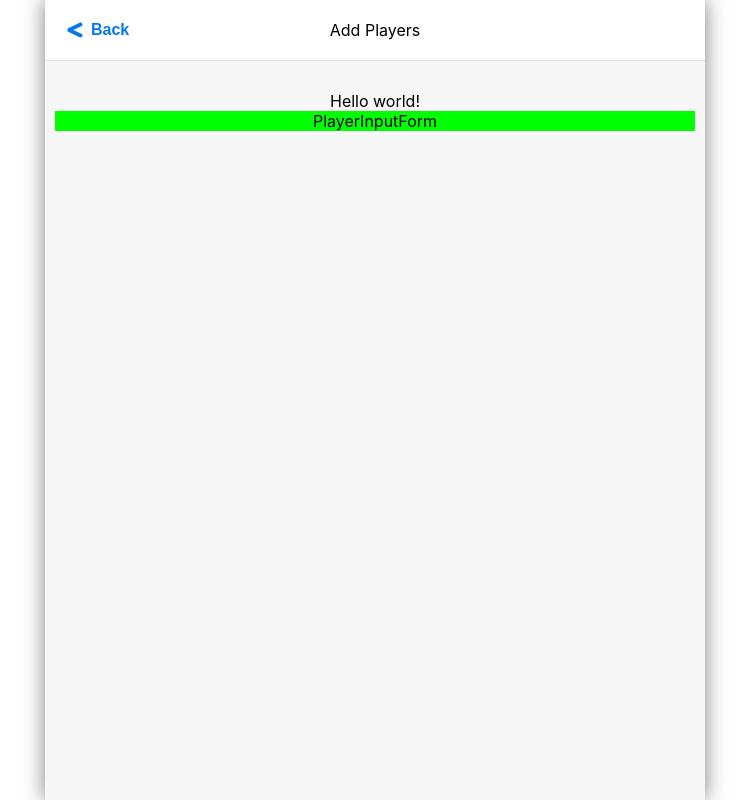
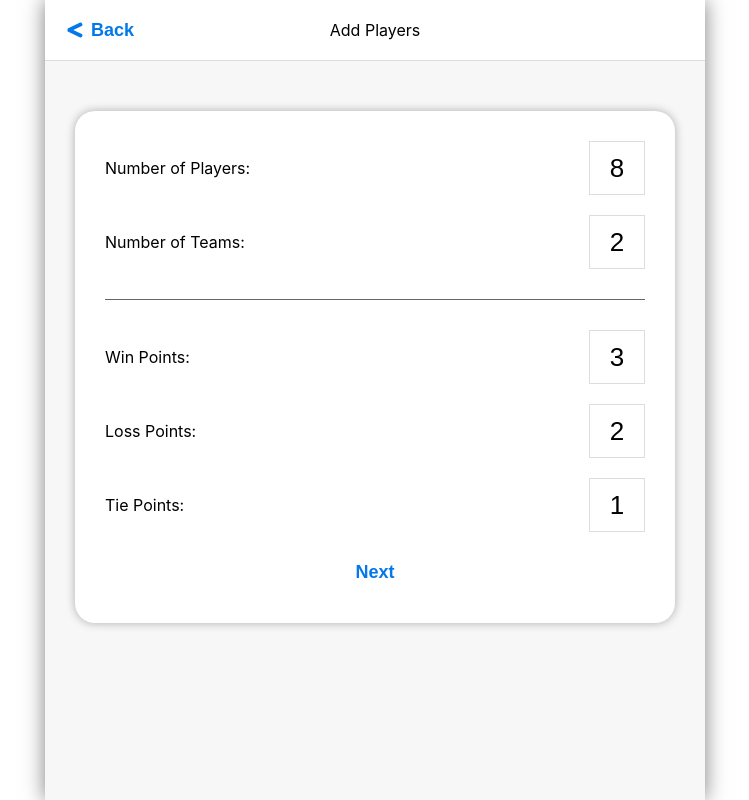
Before and after one commit to christianhalsell/app-street-sports-challenger, a React (Create React App) app: page /inputaddplayers in a window 1280 px wide. Shown: the whole page, without its empty margins (265-1014 px from the left). Built offline with nearby package versions, Linux system fonts and the light colour scheme.

Commit message:
create submit form layout

```diff
--- a/src/components/Button.module.css
+++ b/src/components/Button.module.css
@@ -3,7 +3,7 @@
   border-radius: 20px;
   border-width: 0;
   cursor: pointer;
-  font-size: 1rem;
+  font-size: 1.125rem;
   font-weight: bold;
   margin: 10px;
   padding: 20px;
--- a/src/components/PlayerInputForm.js
+++ b/src/components/PlayerInputForm.js
@@ -1,9 +1,120 @@
-import React from 'react';
+import React, { useState, useEffect } from 'react';
+import Button from '../components/Button';
 
 import styles from './PlayerInputForm.module.css';
 
 const PlayerInputForm = () => {
-  return <div className={styles.playerInputForm}>PlayerInputForm</div>;
+  // Selectors
+
+  // Local State
+  const [numberOfPlayersValue, setNumberOfPlayersValue] = useState(8);
+  const [numberOfTeamsValue, setNumberOfTeamsValue] = useState(2);
+  const [winPointsValue, setWinPointsValue] = useState(3);
+  const [lossPointsValue, setLossPointsValue] = useState(2);
+  const [tiePointsValue, setTiePointsValue] = useState(1);
+
+  // TESTS
+  useEffect(() => {
+    //
+  }, []);
+
+  // Input Handlers
+  const playersInputHandler = (e) => {
+    setNumberOfPlayersValue(e.target.value.replace(/[^0-9]/g, ''));
+  };
+  const teamsInputHandler = (e) => {
+    setNumberOfTeamsValue(e.target.value.replace(/[^0-9]/g, ''));
+  };
+
+  const winPointsInputHandler = (e) => {
+    setWinPointsValue(e.target.value.replace(/[^0-9]/g, ''));
+  };
+
+  const lossPointsInputHandler = (e) => {
+    setLossPointsValue(e.target.value.replace(/[^0-9]/g, ''));
+  };
+
+  const tiePointsInputHandler = (e) => {
+    setTiePointsValue(e.target.value.replace(/[^0-9]/g, ''));
+  };
+
+  return (
+    <div className={styles.playerInputForm}>
+      <form onSubmit={(e) => e.preventDefault()}>
+        {/* Number of Players */}
+        <div className={styles.inputRow}>
+          <div className={styles.inputLabel}>Number of Players:</div>
+          <div className={styles.inputArea}>
+            <input
+              className={styles.inputBox}
+              maxLength={2}
+              onChange={playersInputHandler}
+              value={numberOfPlayersValue}
+            />
+          </div>
+        </div>
+        {/* Number of Teams */}
+        <div className={styles.inputRow}>
+          <div className={styles.inputLabel}>Number of Teams:</div>
+          <div className={styles.inputArea}>
+            <input
+              className={styles.inputBox}
+              maxLength={2}
+              onChange={teamsInputHandler}
+              value={numberOfTeamsValue}
+            />
+          </div>
+        </div>
+
+        <div className={styles.hr} />
+
+        {/* Win Points */}
+        <div className={styles.inputRow}>
+          <div className={styles.inputLabel}>Win Points:</div>
+          <div className={styles.inputArea}>
+            <input
+              className={styles.inputBox}
+              maxLength={2}
+              onChange={winPointsInputHandler}
+              value={winPointsValue}
+            />
+          </div>
+        </div>
+
+        {/* Loss Points */}
+        <div className={styles.inputRow}>
+          <div className={styles.inputLabel}>Loss Points:</div>
+          <div className={styles.inputArea}>
+            <input
+              className={styles.inputBox}
+              maxLength={2}
+              onChange={lossPointsInputHandler}
+              value={lossPointsValue}
+            />
+          </div>
+        </div>
+
+        {/* Tie Points */}
+        <div className={styles.inputRow}>
+          <div className={styles.inputLabel}>Tie Points:</div>
+          <div className={styles.inputArea}>
+            <input
+              className={styles.inputBox}
+              maxLength={2}
+              onChange={tiePointsInputHandler}
+              value={tiePointsValue}
+            />
+          </div>
+        </div>
+
+        <div className={styles.inputRowButton}>
+          <Button type='text' onClick={() => alert('next')}>
+            Next
+          </Button>
+        </div>
+      </form>
+    </div>
+  );
 };
 
 export default PlayerInputForm;
--- a/src/components/PlayerInputForm.module.css
+++ b/src/components/PlayerInputForm.module.css
@@ -1,3 +1,48 @@
 .playerInputForm {
-  background-color: lime;
+  padding: 10px 30px;
+  border-radius: 20px;
+  margin: 20px;
+  background-color: white;
+  box-shadow: 0 0 10px rgba(0, 0, 0, 0.3);
 }
+
+.inputRow {
+  align-items: center;
+  display: flex;
+  flex-direction: row;
+  margin: 20px 0;
+}
+
+.inputLabel {
+  flex: 1;
+  text-align: left;
+}
+
+.inputArea {
+  flex: 1;
+  text-align: right;
+}
+
+.inputBox {
+  background-color: white;
+  border: 1px solid var(--light-gray);
+  color: black;
+  font-size: 1.625rem;
+  height: 50px;
+  text-align: center;
+  width: 50px;
+}
+
+.hr {
+  background-color: var(--medium-gray);
+  height: 1px;
+  margin: 30px 0;
+}
+
+.inputRowButton {
+  display: flex;
+  align-items: center;
+  flex-direction: row;
+  justify-content: center;
+  margin: 20px 0;
+}
--- a/src/pages/InputAddPlayersPage.js
+++ b/src/pages/InputAddPlayersPage.js
@@ -28,7 +28,6 @@ const InputAddPlayersPage = () => {
         }
       />
       <Content>
-        <div>Hello world!</div>
         <PlayerInputForm />
       </Content>
     </Container>
```
